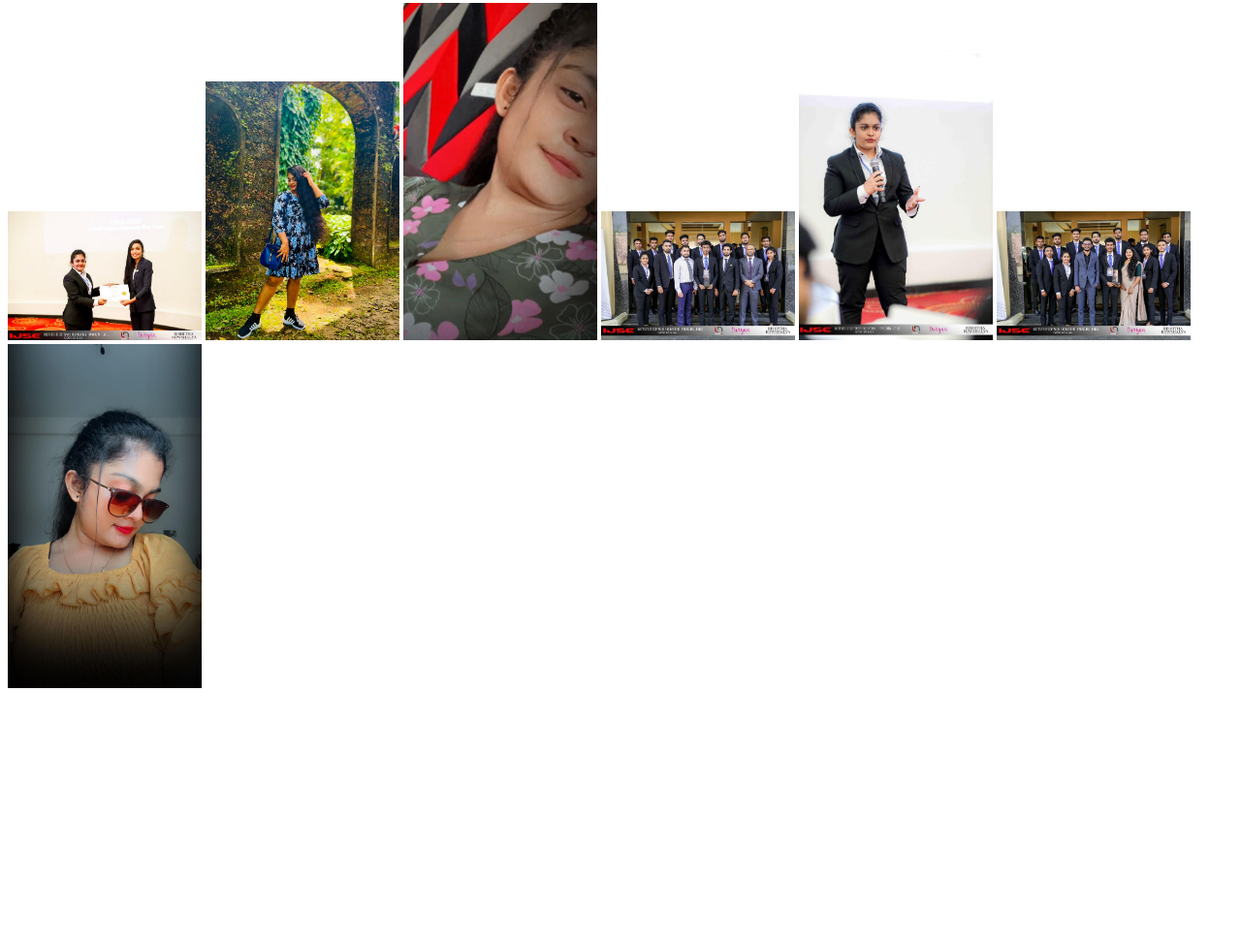
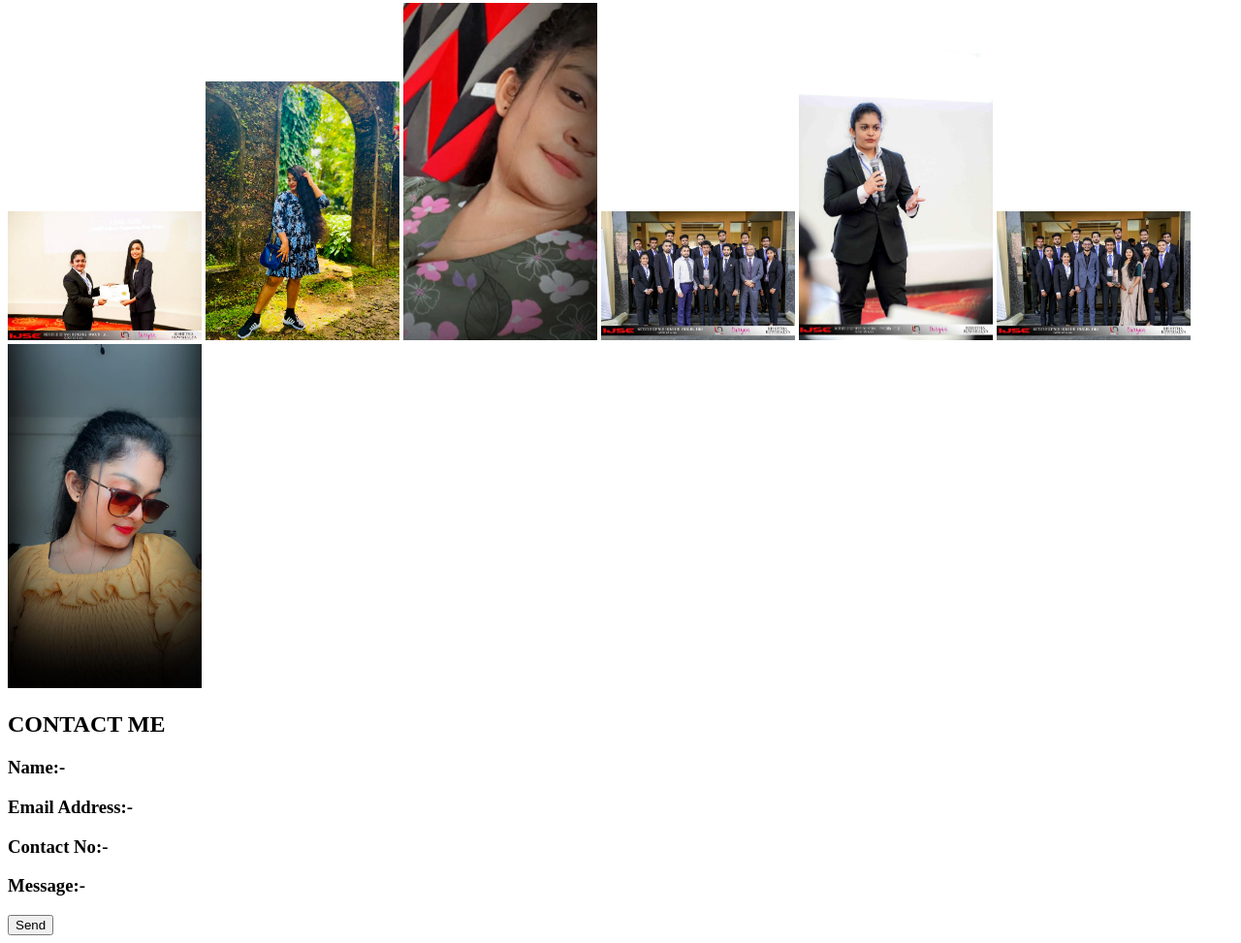
Before and after one commit to Thashmikaperera/MyPortFolio, a plain HTML site: page index.html in a window 1280 px wide. Shown: the part 3441-4414 px from the top of the page at 97% size. Before the commit the page ends 4163 px from the top, so only its background shows below. Drawn offline with Linux system fonts and the light colour scheme.

Commit message:
adding contact me stracture

```diff
--- a/index.html
+++ b/index.html
@@ -144,5 +144,17 @@
         <img src="../MyPortFolio/assets/images/1602c0fc-420b-45e7-8e49-2af0c10dc184.jpg" width="200" alt="">
     </section>
 </main>
+<main>
+    <section>
+        <h1 id="CONTACT ME">CONTACT ME</h1>
+        <h3>Name:-</h3>
+        <h3>Email Address:-</h3>
+        <h3>Contact No:-</h3>
+        <h3>Message:-</h3>
+    </section>
+    <div>
+        <button>Send</button>
+    </div>
+</main>
 </body>
 </html>
```
